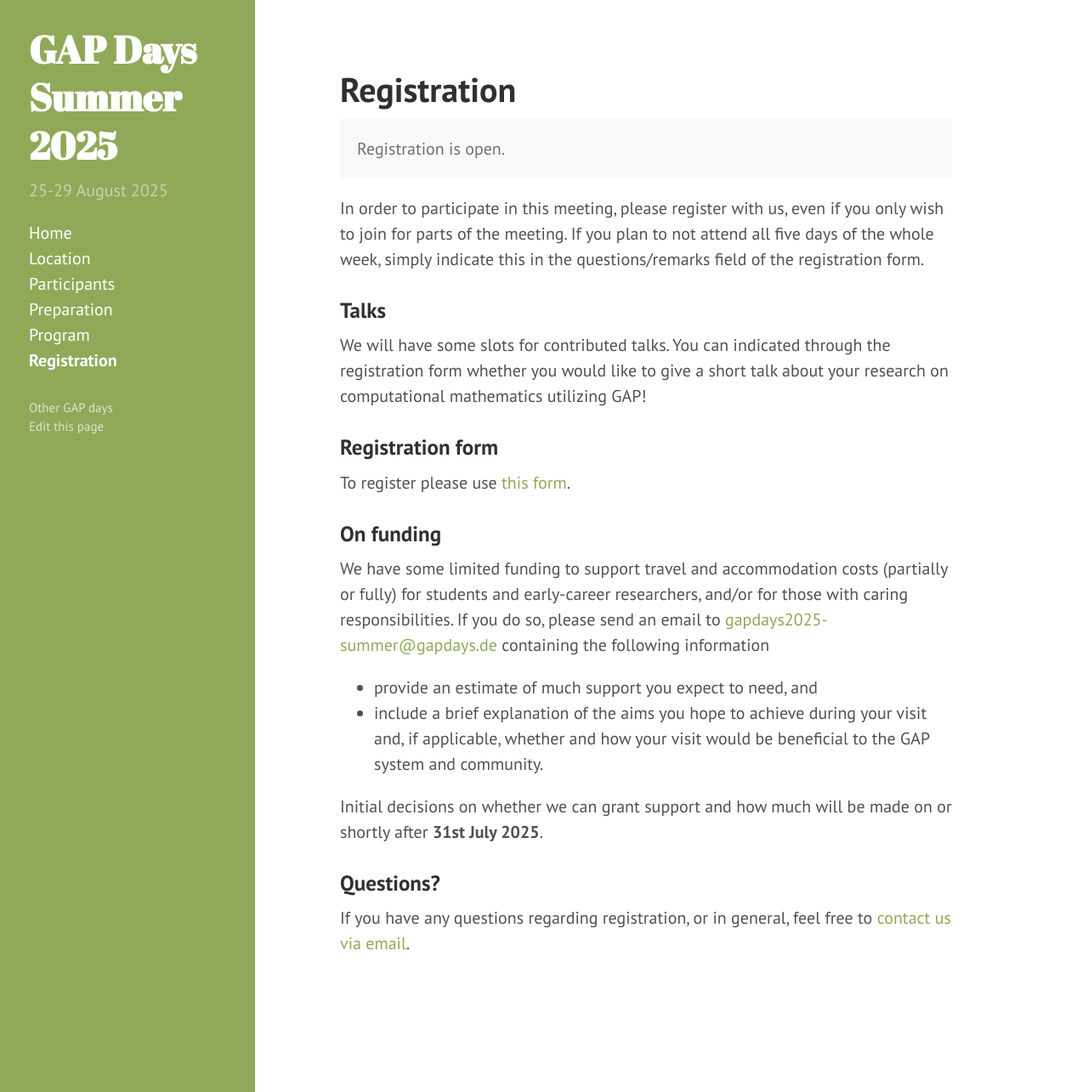
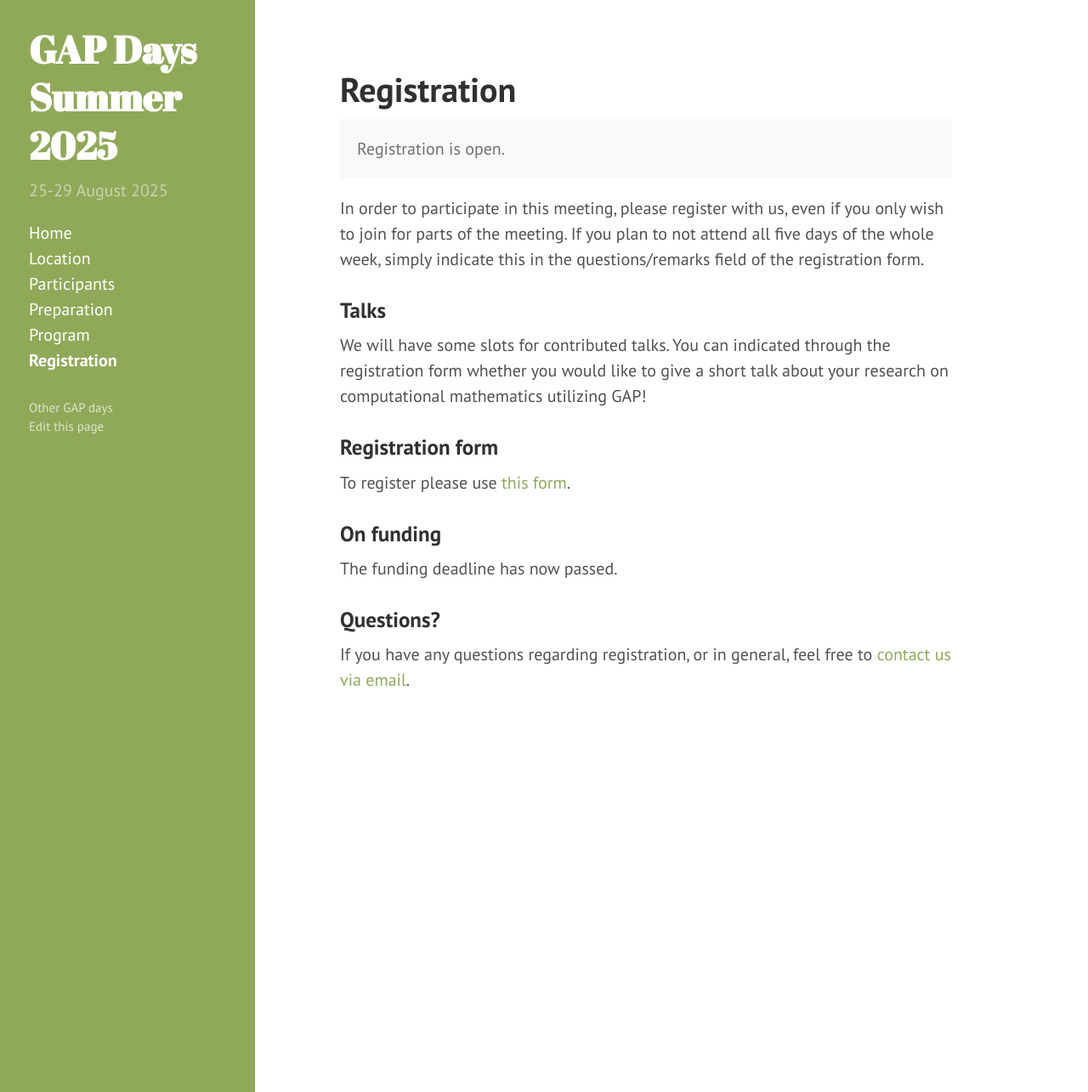
Before and after one commit to gapdays/gapdays2025-summer, a Jekyll site: the page built from registration.md, in a window 1280 px wide and 1285 px high. Shown: the whole window at 85% size. Built offline with Jekyll 4.4.1, drawn with Linux system fonts in a browser that asks for light colours.

Commit message:
funding deadline is past

```diff
--- a/registration.md
+++ b/registration.md
@@ -32,7 +32,7 @@ To register please use [this form](https://forms.gle/cigDvp4dMNpHjCJv5).
 
 
 ### On funding
-We have some limited funding to support travel and accommodation costs
+<!-- We have some limited funding to support travel and accommodation costs
 (partially or fully) for students and early-career researchers, and/or for those with caring responsibilities.
 If you do so, please send an email to <a href="mailto:{{site.email}}">{{site.email}}</a> containing the following information
 
@@ -41,11 +41,10 @@ If you do so, please send an email to <a href="mailto:{{site.email}}">{{site.ema
   your visit and, if applicable, whether and how your visit would be
   beneficial to the GAP system and community.
 
-Initial decisions on whether we can grant support and how much will be made on or shortly after <b>31st&nbsp;July&nbsp;2025</b>.
-<!--
-The deadline has now passed.
-We may be able to support later applications depending on the amount, so please don't hesitate to ask.
--->
+Initial decisions on whether we can grant support and how much will be made on or shortly after <b>31st&nbsp;July&nbsp;2025</b>. -->
+The funding deadline has now passed.
+<!-- We may be able to support later applications depending on the amount, so please don't hesitate to ask. -->
+
 ### Questions?
 
 <p>
```
